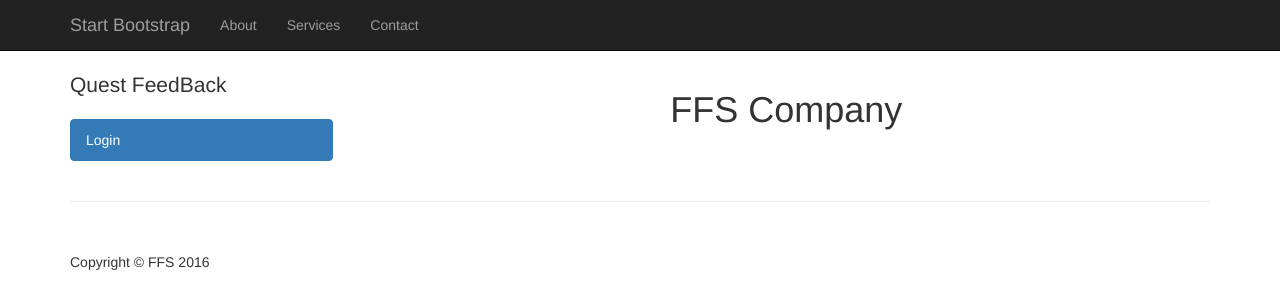
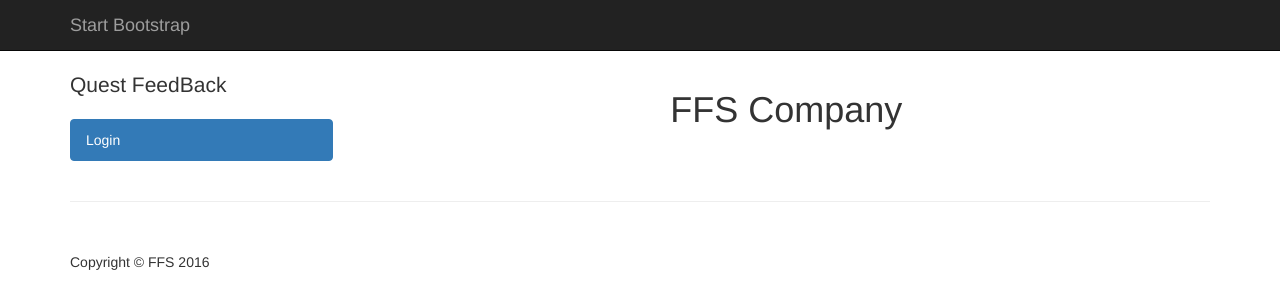
Before and after one commit to kievo23/feedback, a Django app: page / in a window 1280 px wide. Shown: the top 300 px of the page. Run offline with Django 3.2, Linux system fonts and the light colour scheme; some libraries are stand-ins or nearby versions.

Commit message:
editted menus

```diff
--- a/templates/base.html
+++ b/templates/base.html
@@ -42,22 +42,10 @@
                     <span class="icon-bar"></span>
                     <span class="icon-bar"></span>
                 </button>
-                <a class="navbar-brand" href="#">Start Bootstrap</a>
+                <a class="navbar-brand" href="{% url 'home' %}">Start Bootstrap</a>
             </div>
             <!-- Collect the nav links, forms, and other content for toggling -->
-            <div class="collapse navbar-collapse" id="bs-example-navbar-collapse-1">
-                <ul class="nav navbar-nav">
-                    <li>
-                        <a href="#">About</a>
-                    </li>
-                    <li>
-                        <a href="#">Services</a>
-                    </li>
-                    <li>
-                    <a href="{% url 'companies' %}">Contact</a>
-                    </li>
-                </ul>
-            </div>
+
             <!-- /.navbar-collapse -->
         </div>
         <!-- /.container -->
```
